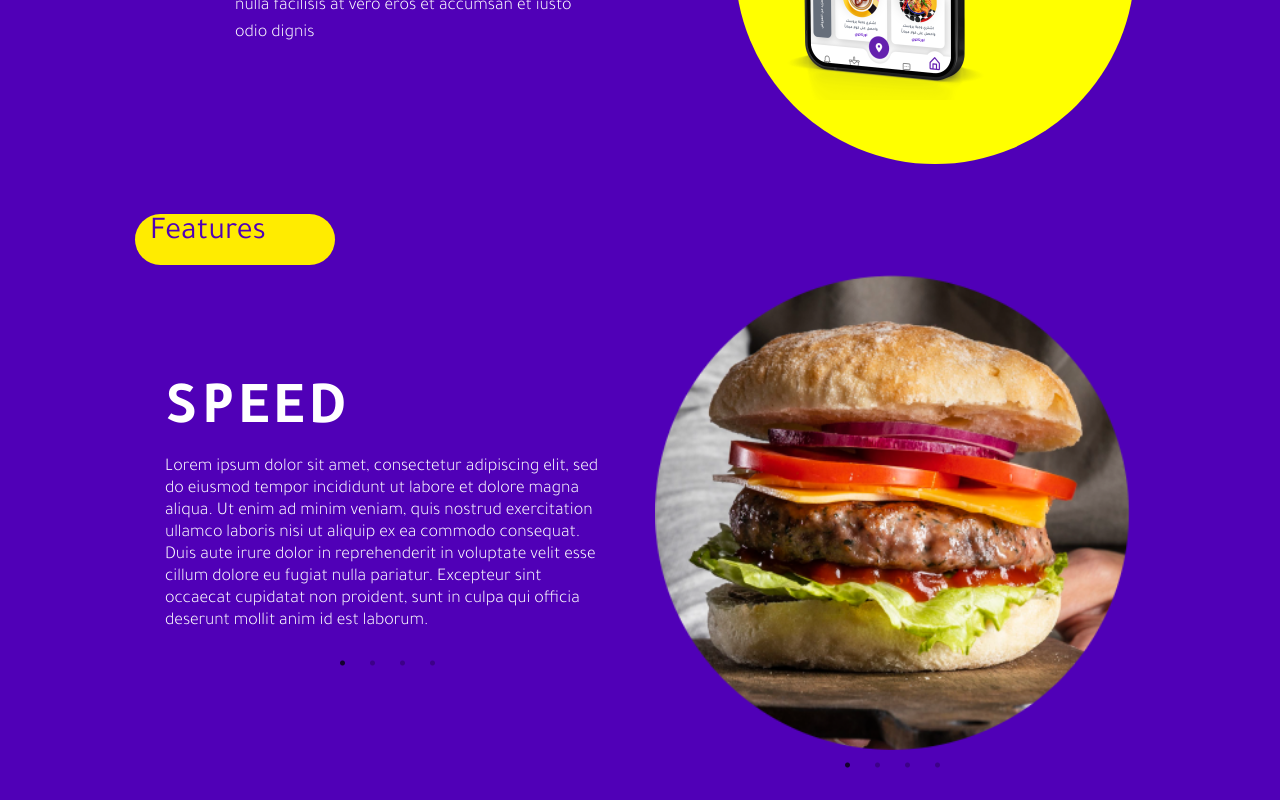
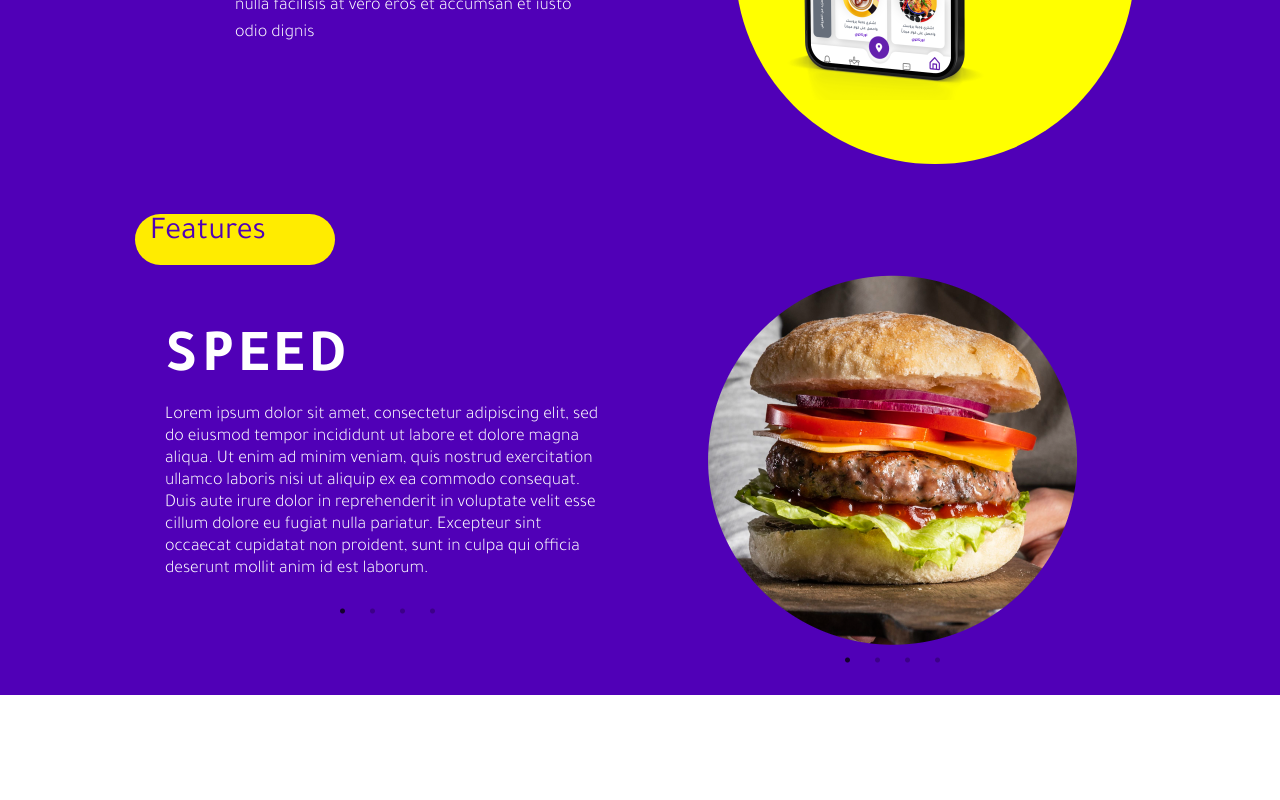
Before and after one commit to khaldoon9kh/paketManWebsite, a React (Create React App) app: page / in a window 1280 px wide. Shown: the part 395-1195 px from the top of the page. After the commit the page ends 1090 px from the top, so only its background shows below. Built offline with nearby package versions, Linux system fonts and the light colour scheme.

Commit message:
styling featur img

```diff
--- a/src/containers/Features/index.css
+++ b/src/containers/Features/index.css
@@ -35,13 +35,21 @@ height: 43px; */
   display: flex;
   margin-top: 10px;
   justify-content: center;
+  align-content: center;
   align-items: center;
 }
 
 /* .sliderTexts {
   width: 50%;
+}*/
+
+.sliderPic {
+  width: 370px;
+  height: 370px;
+  justify-content: center;
 }
 
-.sliderPic {
-  width: 50%;
-} */
+.sliderImgCont {
+  display: flex;
+  justify-content: center;
+}
--- a/src/containers/Features/index.jsx
+++ b/src/containers/Features/index.jsx
@@ -36,7 +36,7 @@ const Features = () => {
             ))}
           </Slider>
         </Col>
-        <Col sm={6} className="sliderPic">
+        <Col sm={6} className="sliderImgCont" >
           <Slider
             //   autoplay={settings.autoplay}
             //   autoplaySpeed={settings.autoplaySpeed}
@@ -45,14 +45,9 @@ const Features = () => {
             speed={settings.speed}
             slidesToShow={settings.slidesToShow}
             slidesToScroll={settings.slidesToScroll}
+            className="sliderPic"
           >
             {featuresData.map((feat) => (
-              //   <SingleFeature
-              //     key={feat.id}
-              //     photo={feat.photo}
-              //     featHead={feat.featHead}
-              //     featText={feat.featText}
-              //   />
               <Image src={feat.photo} />
             ))}
           </Slider>
```
